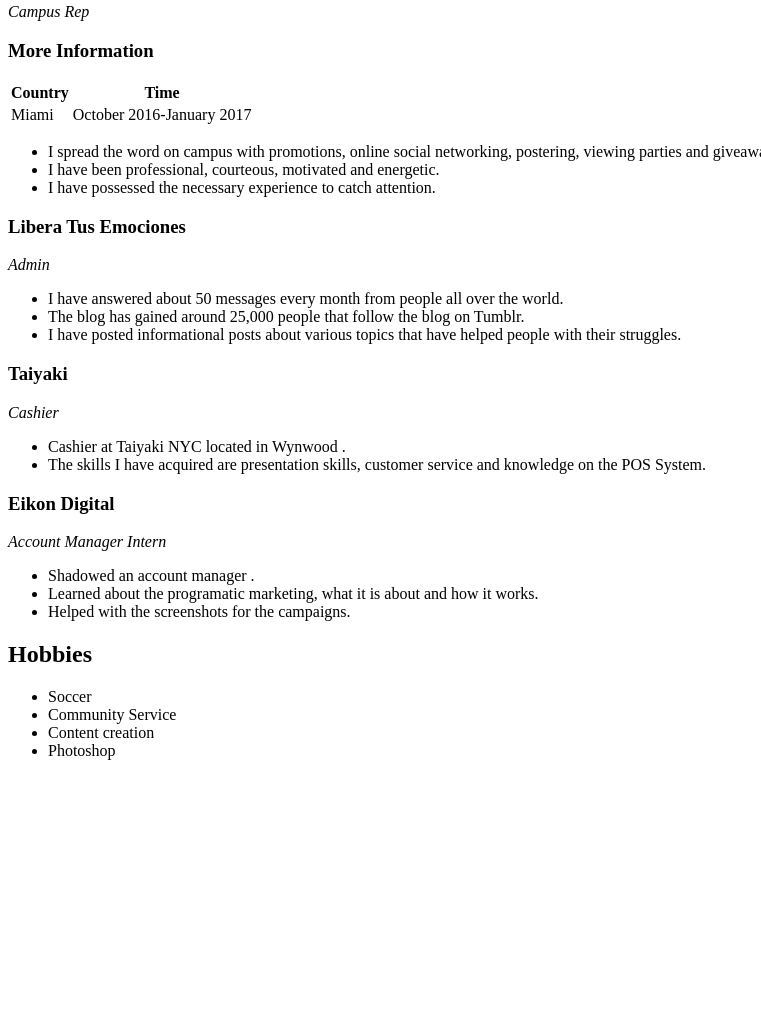
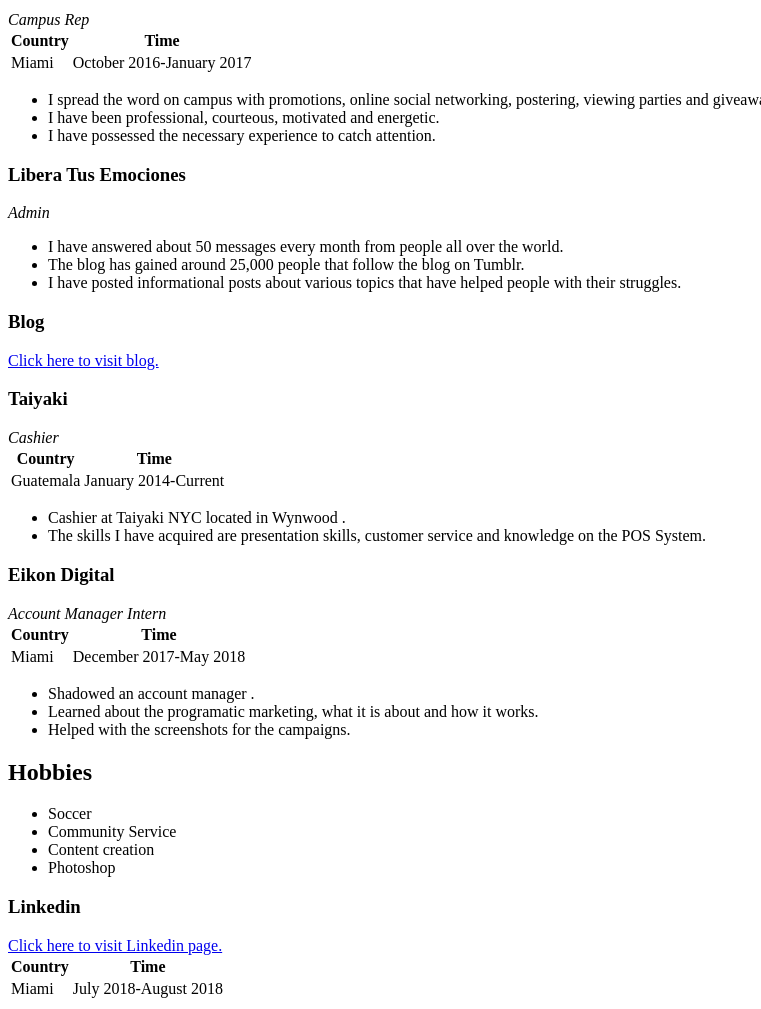
Before and after one commit to arantzazm/CIM-111, a plain HTML site: page homework/resume/index.html in a window 1280 px wide. Shown: the part 897-1906 px from the top of the page, without its empty margins (0-761 px from the left). Before the commit the page ends 1673 px from the top, so only its background shows below. Drawn offline with Linux system fonts and the light colour scheme.

Commit message:
absolute links

```diff
--- a/homework/resume/index.html
+++ b/homework/resume/index.html
@@ -19,7 +19,7 @@
 
         <h1> Arantza Zamarripa </h1>
 <br>
-        <h3> Address </h3>
+        <h2> Address </h2>
         <address>
            Arantza Zamarripa<br>
           495 Brickell Avenue Miami,FL </address>
@@ -43,7 +43,6 @@
 
 <h7> <i> Campus Rep</i></h7>
 
-<h3>More Information</h3>
 
   <table>
     <tr>
@@ -69,6 +68,17 @@
   <h3>Libera Tus Emociones</h3>
 
   <h7> <i> Admin</i></h7>
+
+
+  <table>
+    <tr>
+      <th>Country</th>
+      <th>Time</th>
+    </tr>
+    <tr>
+      <td>Guatemala</td>
+      <td>January 2014-Current</td>
+    </tr>
   <ul>
 
   <li>I have answered about 50 messages every month from people all over the world.</li>
@@ -76,9 +86,21 @@
   <li>I have posted informational posts about various topics that have helped people with their struggles.</li>
   </ul>
 
+  <h3>Blog </h3>
+  <a href="http://liberatusemociones.tumblr.com/">Click here to visit blog.</a>
+
   <h3>Taiyaki</h3>
 
 <h7> <i> Cashier</i></h7>
+<table>
+  <tr>
+    <th>Country</th>
+    <th>Time</th>
+  </tr>
+  <tr>
+    <td>Miami</td>
+    <td>December 2017-May 2018</td>
+  </tr>
 
 <ul>
 
@@ -91,7 +113,15 @@
 <h3>Eikon Digital</h3>
 
 <h7> <i> Account Manager Intern</i></h7>
-
+<table>
+  <tr>
+    <th>Country</th>
+    <th>Time</th>
+  </tr>
+  <tr>
+    <td>Miami</td>
+    <td>July 2018-August 2018</td>
+  </tr>
 <ul>
 
 <li>Shadowed an account manager .</li>
@@ -111,7 +141,8 @@
 
 </ul>
 
-
+<h3>Linkedin </h3>
+<a href="https://www.linkedin.com/in/arantza-zamarripa-504027118/">Click here to visit Linkedin page.</a>
 </body>
 
 
```
